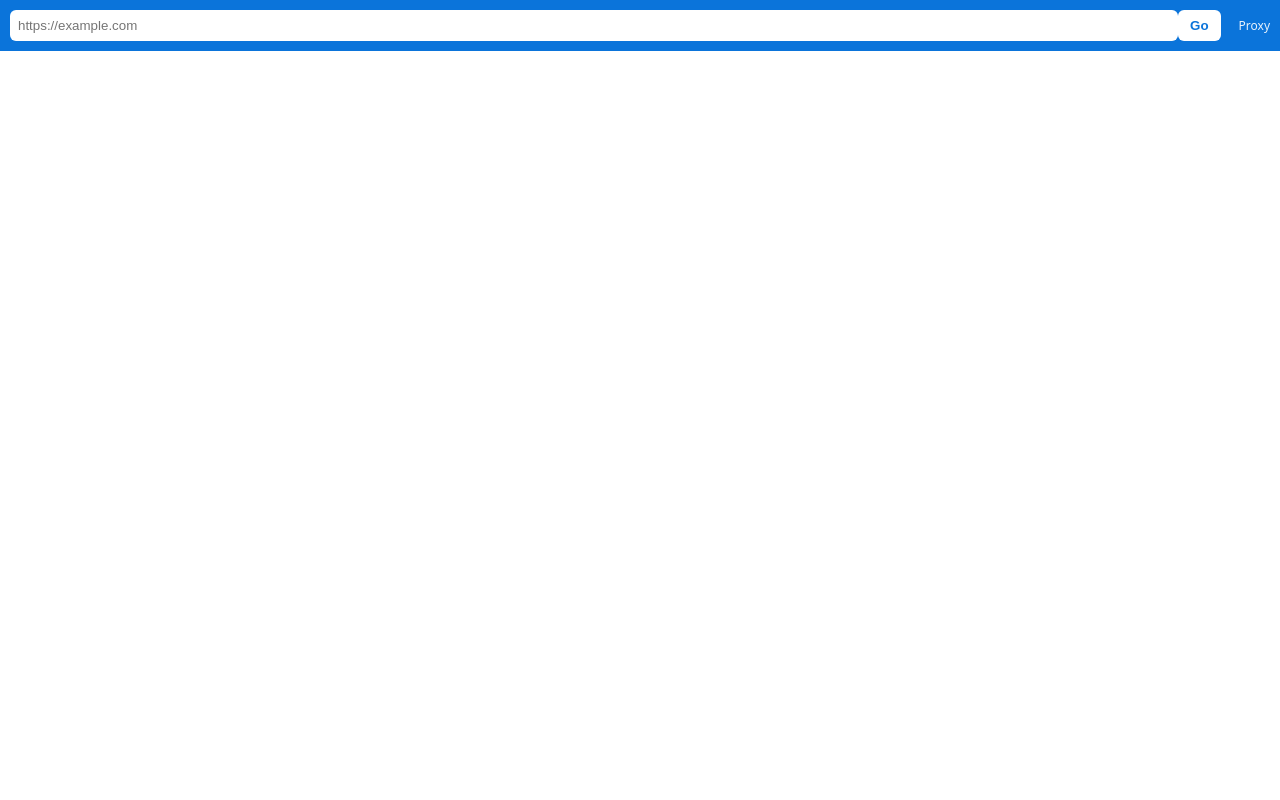
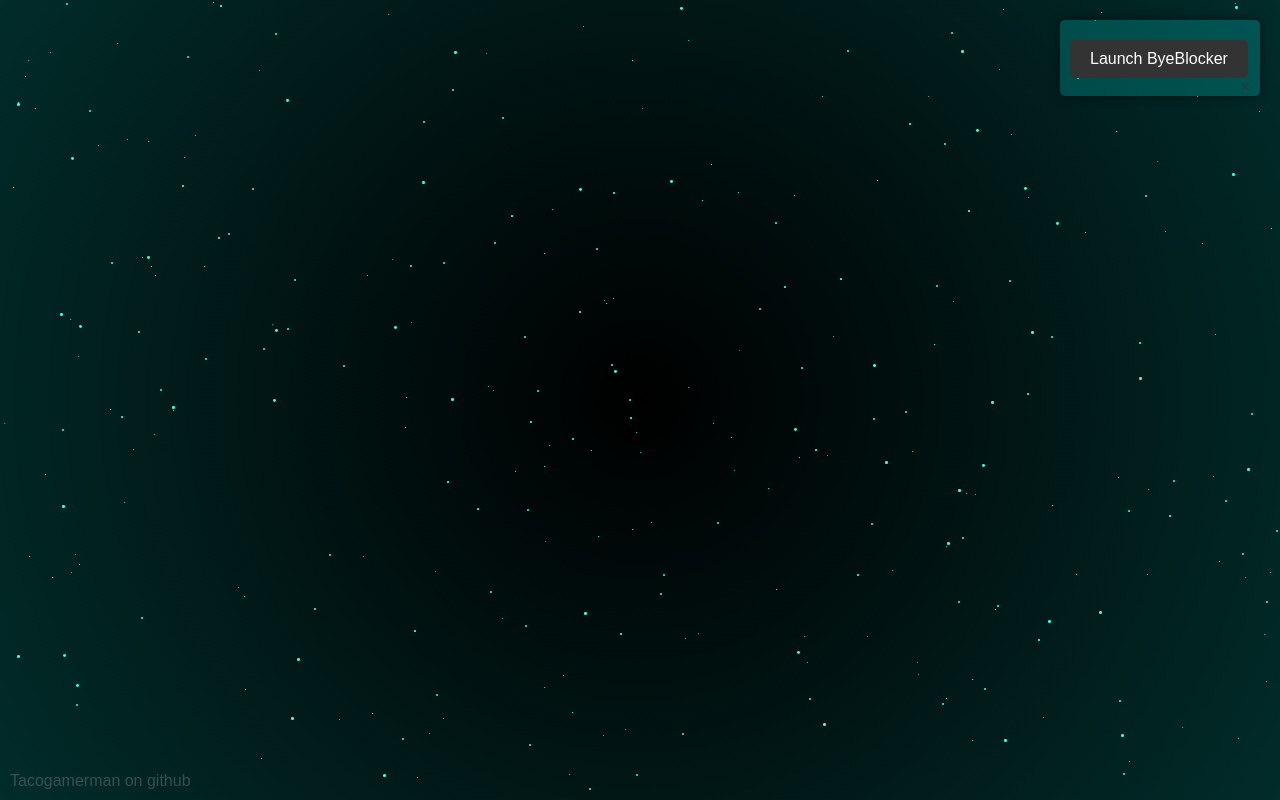
Before and after one commit to xxuep/games, a plain HTML site: page web/proxy.html in a window 1280 px wide. Drawn offline with Linux system fonts and the light colour scheme.

Commit message:
Update proxy.html

```diff
--- a/web/proxy.html
+++ b/web/proxy.html
@@ -1,55 +1,217 @@
-<!doctype html>
-<html lang="en">
 <head>
-  <meta charset="utf-8" />
-  <title>Simple PHP Web Proxy</title>
-  <meta name="viewport" content="width=device-width, initial-scale=1" />
+    <meta charset="UTF-8">
+    <meta name="viewport" content="width=device-width, initial-scale=1.0">
+    <style>
+      body {
+        margin: 0;
+        overflow: hidden;
+        font-family: Arial, sans-serif;
+      }
+
+      #background {
+        position: absolute;
+        width: 100vw;
+        height: 100vh;
+        overflow: hidden;
+        background: radial-gradient(circle, rgb(0, 0, 0), rgb(1, 44, 42));
+      }
+
+      .star {
+        position: absolute;
+        background: rgb(57, 255, 215);
+        border-radius: 50%;
+        transform: scale(0);
+        animation: sparkle 2s infinite, drift linear infinite;
+      }
+
+      @keyframes sparkle {
+        0%, 100% {
+          opacity: 0;
+          transform: scale(0);
+        }
+        50% {
+          opacity: 1;
+          transform: scale(1);
+        }
+      }
+
+      @keyframes drift {
+        0%, 100% {
+          transform: translate(0, 0);
+        }
+        50% {
+          transform: translate(50px, -50px);
+        }
+      }
+    </style>
+    </head>
+      <div id="background">
+        <!-- Generating stars -->
+        <script>
+          const numStars = 300;
+          const background = document.getElementById('background');
+
+          for (let i = 0; i < numStars; i++) {
+            const star = document.createElement('div');
+            star.classList.add('star');
+            star.style.width = `${Math.random() * 3}px`;
+            star.style.height = star.style.width;
+            star.style.left = `${Math.random() * 100}vw`;
+            star.style.top = `${Math.random() * 100}vh`;
+
+            background.appendChild(star);
+          }
+        </script>
+      </div>
+    </body>
+        <style>
+          body {
+            margin: 0;
+            display: flex;
+            align-items: center;
+            justify-content: center;
+            height: 100vh;
+          }
+          input {
+            margin-bottom: 10px;
+          }
+        </style>
+      <style>
+        .image-container {
+          display: flex;
+          flex-wrap: wrap;
+          justify-content: center;
+        }
+
+        .image {
+          width: 250px;
+          height: 250px;
+          border: 2px solid #daf3f1;
+          margin: 40px;
+          padding: 10px;
+          box-sizing: border-box;
+          transition: all 0.3s ease;
+        }
+
+        .image:hover {
+          transform: scale(1.1);
+          border-color: #9900ff;
+        }
+      </style>
+    </head>
+    <script>
+        javascript:(function() {
+  var menu = document.createElement('div');
+  var menuContent = document.createElement('div');
+  var closeButton = document.createElement('span');
+  var button = document.createElement('button');
+
+  menu.style.cssText = `
+    position: fixed;
+    top: 20px;
+    right: 20px;
+    z-index: 9999;
+    background-color: rgba(0, 255, 255, 0.2);
+    box-shadow: 0 0 10px rgba(0, 0, 0, 0.5);
+    border-radius: 5px;
+    width: 200px;
+  `;
+
+  menuContent.style.padding = '10px';
+
+  closeButton.style.cssText = `
+    float: right;
+    cursor: pointer;
+    color: #333;
+  `;
+  closeButton.innerHTML = '&times;';
+  closeButton.onclick = function() {
+    menu.remove();
+  };
+
+  button.innerHTML = 'Launch ByeBlocker';
+  button.style.cssText = `
+    font-family: Arial;
+    font-size: 16px;
+    color: #fff;
+    background-color: #333;
+    padding: 10px 20px;
+    border: none;
+    border-radius: 5px;
+    margin-top: 10px;
+    cursor: pointer;
+  `;
+  button.onclick = function() {
+    var link = prompt("Url?");
+    var proxy = 'https://api.codetabs.com/v1/proxy?quest=';
+    fetch(proxy + link)
+      .then((response) => response.text())
+      .then((text) => document.write(text));
+    var all = document.getElementsByTagName("*");
+    for (var i = 0, max = all.length; i < max; i++) {
+      if (all[i].src) {
+        all[i].src = new URL(all[i].src, link).href;
+        all[i].src = proxy + all[i].src;
+      }
+    }
+    window.onbeforeunload = function(e) {
+      e.preventDefault();
+      alert(e.toString());
+    };
+    function locationHashChanged(e) {
+      e.preventDefault();
+      alert(e);
+      window.location = new URL(e.oldURL, e.newURL).href;
+    }
+    window.onhashchange = locationHashChanged;
+  };
+
+  menuContent.appendChild(button);
+  menuContent.appendChild(closeButton);
+  menu.appendChild(menuContent);
+  document.body.appendChild(menu);
+
+  var isDragging = false;
+  var mouseOffset = { x: 0, y: 0 };
+
+  menuContent.addEventListener('mousedown', function(e) {
+    isDragging = true;
+    mouseOffset.x = e.pageX - menu.offsetLeft;
+    mouseOffset.y = e.pageY - menu.offsetTop;
+  });
+
+  document.addEventListener('mousemove', function(e) {
+    if (isDragging) {
+      menu.style.left = (e.pageX - mouseOffset.x) + 'px';
+      menu.style.top = (e.pageY - mouseOffset.y) + 'px';
+    }
+  });
+
+  document.addEventListener('mouseup', function() {
+    isDragging = false;
+  });
+})();
+    </script>
+  <head>
   <style>
-    body { font-family: system-ui, -apple-system, "Segoe UI", Roboto, Arial; margin: 0; display: flex; flex-direction: column; height: 100vh; }
-    header { padding: 10px; background:#0b74da; color:white; display:flex; gap:8px; align-items:center; }
-    input[type="text"] { flex:1; padding:8px; border-radius:6px; border:none; }
-    button { padding:8px 12px; border-radius:6px; border:none; background:white; color:#0b74da; cursor:pointer; font-weight:600; }
-    #frame { flex:1; border:0; width:100%; }
-    .small { font-size:12px; opacity:.9; }
+    body {
+      margin: 0;
+      padding: 0;
+      background-color: #000; /* Set background color to black */
+    }
+    .bottom-left {
+      position: fixed;
+      bottom: 0;
+      left: 0;
+      font-family: Arial, sans-serif;
+      font-size: 16px;
+      color: rgba(255, 255, 255, 0.2); /* Half-transparent white color */
+      padding: 10px;
+    }
   </style>
-</head>
-<body>
-  <header>
-    <form id="frm" style="display:flex; width:100%;" onsubmit="return go();">
-      <input id="url" type="text" placeholder="https://example.com" spellcheck="false" />
-      <button type="submit">Go</button>
-    </form>
-    <div style="margin-left:10px" class="small">Proxy</div>
-  </header>
-
-  <iframe id="frame" sandbox="allow-same-origin allow-scripts allow-forms"></iframe>
-
-  <script>
-    // If you want to load immediately from query param ?u=..., uncomment:
-    (function(){
-      const params = new URLSearchParams(location.search);
-      const u = params.get('u');
-      if(u) document.getElementById('url').value = u, go();
-    })();
-
-    function go(){
-      const url = document.getElementById('url').value.trim();
-      if(!url) return false;
-      // Basic normalization
-      let final = url;
-      if(!/^https?:\/\//i.test(final)) final = 'http://' + final;
-      // The proxy endpoint is proxy.php; pass the target URL as "url" param.
-      // We use encodeURIComponent to keep safe.
-      const proxyUrl = 'proxy.php?url=' + encodeURIComponent(final);
-      document.getElementById('frame').src = proxyUrl;
-      // Update the address bar so link-sharing works
-      try{
-        history.replaceState(null, '', '?u=' + encodeURIComponent(final));
-      }catch(e){}
-      return false;
-    }
-
-    // Clicks inside the iframe will be handled by proxy link rewriting (server-side).
-  </script>
-</body>
-</html>
+  </head>
+  <body>
+    <div class="bottom-left">
+Tacogamerman on github
+ </div>
+  </body>
```
